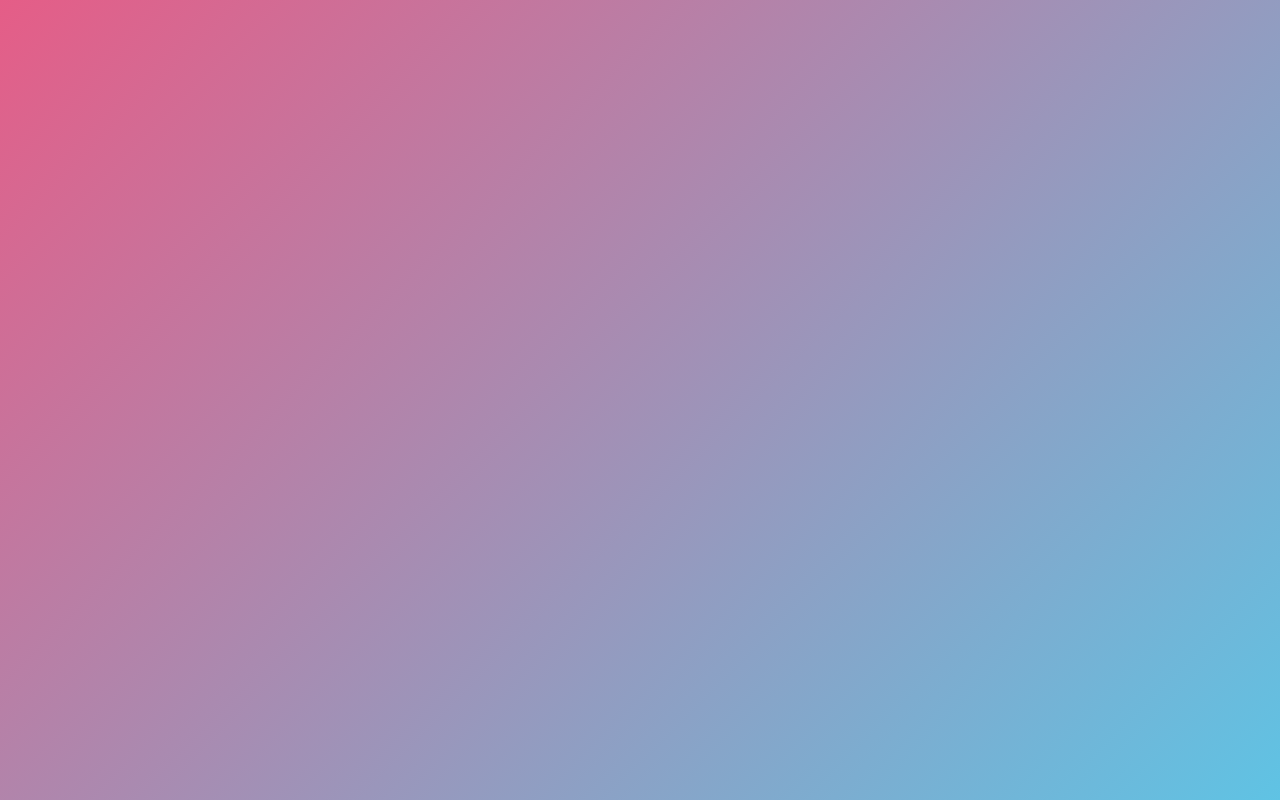
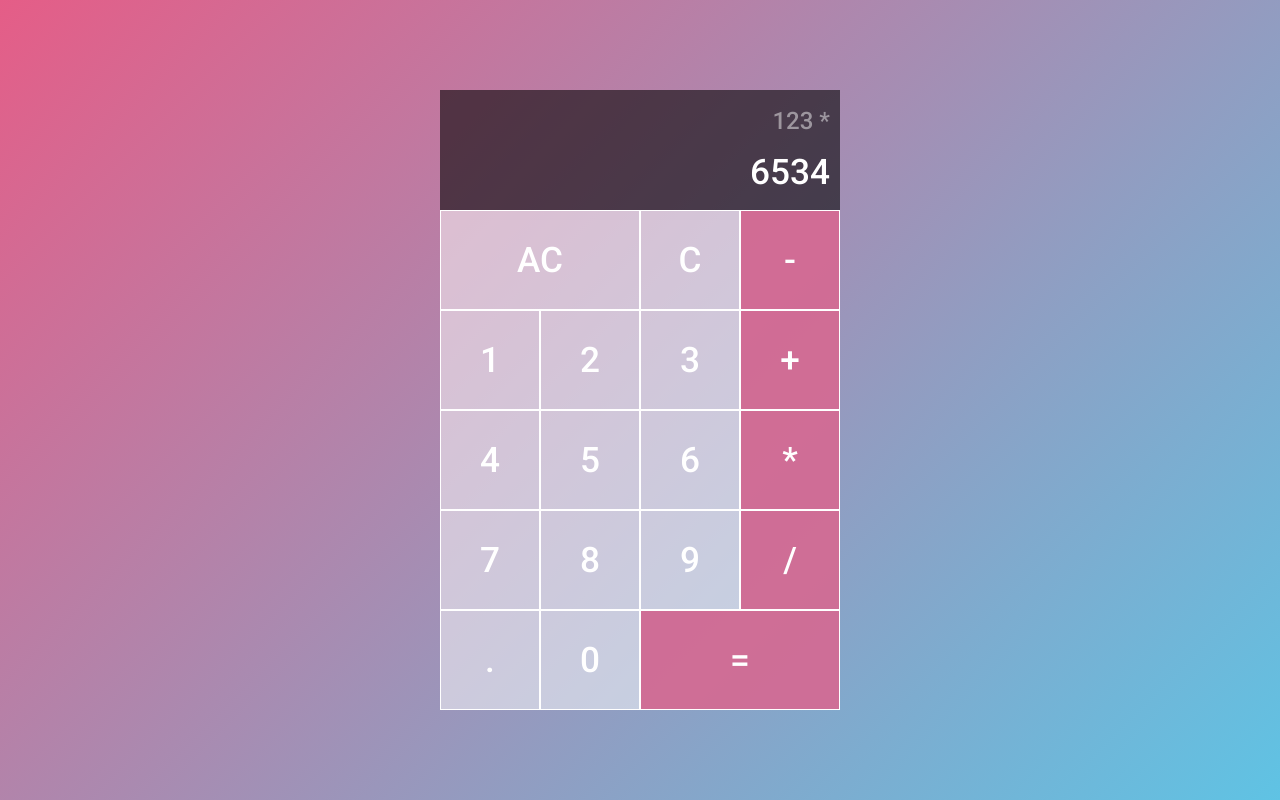
Before and after one commit to amir-kedis/js-calculator, a plain HTML site: page index.html in a window 1280 px wide. Drawn offline with Linux system fonts and the light colour scheme.

Commit message:
make the design

```diff
--- a/css/main.css
+++ b/css/main.css
@@ -5,11 +5,59 @@
     box-sizing: border-box;
     margin: 0;
     padding: 0;
+    user-select: none;
 }
 
 body {
     font-family: 'Roboto', sans-serif;
     background: linear-gradient(-45deg, #5FC3E4, #E55D87);
-    min-height: 100vh;
     color: white;
 }
+
+/* calculator */
+.calculator_grid {
+    min-height: 100vh;
+    display: grid;
+    justify-content: center;
+    align-content: center;
+    grid-template-columns: repeat(4,100px);
+    grid-template-rows: minmax(120px, auto) repeat(5,100px);
+}
+
+button {
+    border: 1px solid #FFF;
+    outline: none;
+    background-color: rgba(255,255,255,0.5);
+    color: inherit;
+    font-size: 2.2rem;
+    cursor: pointer;
+}
+
+.span-two {
+    grid-column: span 2;
+}
+
+.display {
+    grid-column: 1 / -1;
+    background-color: rgba(0, 0, 0, 0.576);
+    padding: 10px;
+    display: flex;
+    flex-direction: column;
+    justify-content: space-around;
+    align-items: flex-end;
+    font-size: 2.2rem;
+}
+
+.previous_operand {
+    color: rgba(255, 255, 255, 0.468);
+    font-size: 1.5rem;
+    word-wrap: break-word;
+    word-break: break-all;
+}
+.current_operand {
+    word-wrap: break-word;
+    word-break: break-all;
+}
+    .operator {
+    background-color: rgba(214, 105, 146, .9);
+}
--- a/index.html
+++ b/index.html
@@ -17,6 +17,30 @@
     <link rel="stylesheet" href="./css/main.css" />
   </head>
   <body>
+    <div class="calculator_grid">
+      <div class="display">
+        <div class="previous_operand">123 *</div>
+        <div class="current_operand">6534</div>
+      </div>
+      <button class="span-two">AC</button>
+      <button>C</button>
+      <button class="operator">-</button>
+      <button>1</button>
+      <button>2</button>
+      <button>3</button>
+      <button class="operator">+</button>
+      <button>4</button>
+      <button>5</button>
+      <button>6</button>
+      <button class="operator">*</button>
+      <button>7</button>
+      <button>8</button>
+      <button>9</button>
+      <button class="operator">/</button>
+      <button>.</button>
+      <button>0</button>
+      <button class="span-two operator">=</button>
+    </div>
 
     <script src="./js/main.js" defer></script>
   </body>
```
